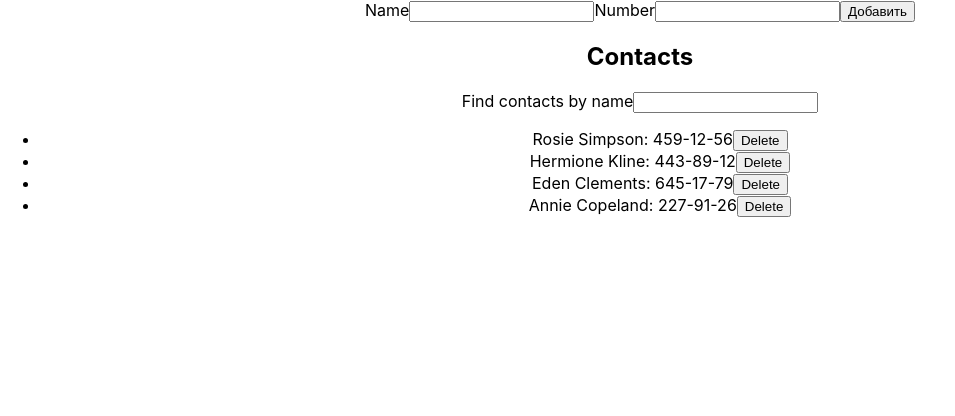
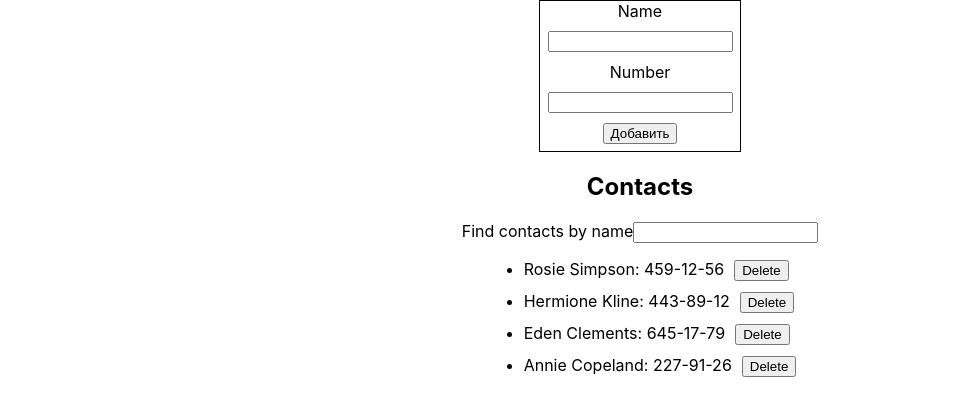
Before and after one commit to rodion-prokopchenko/goit-react-hw-02-phonebook, a React (Create React App) app: page / in a window 1280 px wide. Shown: the top 416 px of the page, without its empty margins (0-955 px from the left). Built offline with nearby package versions, Linux system fonts and the light colour scheme.

Commit message:
добавил стили

```diff
--- a/src/App.css
+++ /dev/null
@@ -1,38 +0,0 @@
-.App {
-  text-align: center;
-}
-
-.App-logo {
-  height: 40vmin;
-  pointer-events: none;
-}
-
-@media (prefers-reduced-motion: no-preference) {
-  .App-logo {
-    animation: App-logo-spin infinite 20s linear;
-  }
-}
-
-.App-header {
-  background-color: #282c34;
-  min-height: 100vh;
-  display: flex;
-  flex-direction: column;
-  align-items: center;
-  justify-content: center;
-  font-size: calc(10px + 2vmin);
-  color: white;
-}
-
-.App-link {
-  color: #61dafb;
-}
-
-@keyframes App-logo-spin {
-  from {
-    transform: rotate(0deg);
-  }
-  to {
-    transform: rotate(360deg);
-  }
-}
--- a/src/App.js
+++ b/src/App.js
@@ -1,4 +1,4 @@
-import "./App.css";
+import s from "./App.module.css";
 import ContactForm from "./Components/ContactForm/ContactForm";
 import Filter from "./Components/Filter/Filter";
 import ContactList from "./Components/ContactList/ContactList";
@@ -60,7 +60,7 @@ class App extends Component {
     const { contacts, filter } = this.state;
     const filtreredContacts = this.findByName();
     return (
-      <div className="App">
+      <div className={s.app}>
         <ContactForm
           addContact={this.addContact}
           compairContacts={this.compairContacts}
--- /dev/null
+++ b/src/App.module.css
@@ -0,0 +1,5 @@
+.app {
+  display: flex;
+  flex-direction: column;
+  align-items: center;
+}
--- a/src/Components/ContactForm/ContactForm.js
+++ b/src/Components/ContactForm/ContactForm.js
@@ -1,6 +1,7 @@
 import react, { Component } from "react";
 import propTypes from "prop-types";
 import shortid from "shortid";
+import s from "./ContactForm.module.css";
 
 export default class ContactForm extends Component {
   constructor(props) {
@@ -54,9 +55,12 @@ export default class ContactForm extends Component {
   render() {
     return (
       <>
-        <form>
-          <label htmlFor={"nameInput"}>Name</label>
+        <form className={s.form}>
+          <label htmlFor={"nameInput"} className={s.form__item}>
+            Name
+          </label>
           <input
+            className={s.form__item}
             id="nameInput"
             type="text"
             name="name"
@@ -66,8 +70,11 @@ export default class ContactForm extends Component {
             ref={this.nameInput}
             onInput={this.onNameChange}
           />
-          <label htmlFor={"numberInput"}>Number</label>
+          <label htmlFor={"numberInput"} className={s.form__item}>
+            Number
+          </label>
           <input
+            className={s.form__item}
             id="numberInput"
             type="tel"
             name="number"
--- /dev/null
+++ b/src/Components/ContactForm/ContactForm.module.css
@@ -0,0 +1,11 @@
+.form {
+  display: flex;
+  flex-direction: column;
+  align-items: center;
+  border: 1px solid black;
+  width: 200px;
+  height: 150px;
+}
+.form__item {
+  margin-bottom: 10px;
+}
--- a/src/Components/ContactList/ContactList.js
+++ b/src/Components/ContactList/ContactList.js
@@ -1,14 +1,16 @@
 import react, { Component } from "react";
 import propTypes from "prop-types";
 import shortid from "shortid";
+import s from "./ContactList.module.css";
 
 export default class ContactList extends Component {
   render() {
     return (
       <>
-        <ul>
+        <ul className={s.contactList}>
           {this.props.filtreredContacts.map((contacts) => (
             <li
+              className={s.contactList__item}
               key={shortid.generate()}
               id={contacts.id}
               onClick={(e) => {
@@ -20,7 +22,9 @@ export default class ContactList extends Component {
               }}
             >
               {contacts.name}: {contacts.number}
-              <button type="button">Delete</button>
+              <button type="button" className={s.contactList__button}>
+                Delete
+              </button>
             </li>
           ))}
         </ul>
--- /dev/null
+++ b/src/Components/ContactList/ContactList.module.css
@@ -0,0 +1,12 @@
+.contactList {
+  display: flex;
+  flex-direction: column;
+  align-items: flex-start;
+}
+
+.contactList__item:not(:last-child) {
+  margin-bottom: 10px;
+}
+.contactList__button {
+  margin-left: 10px;
+}
```
